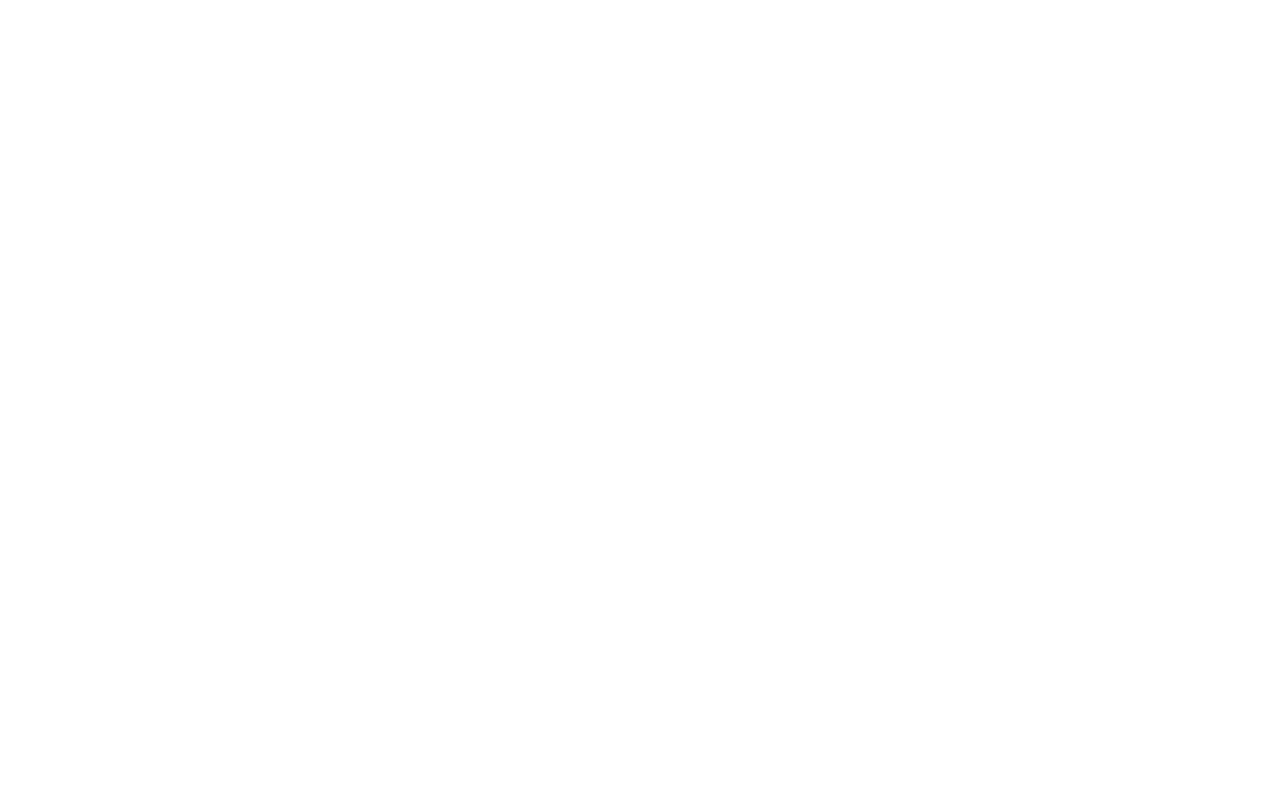
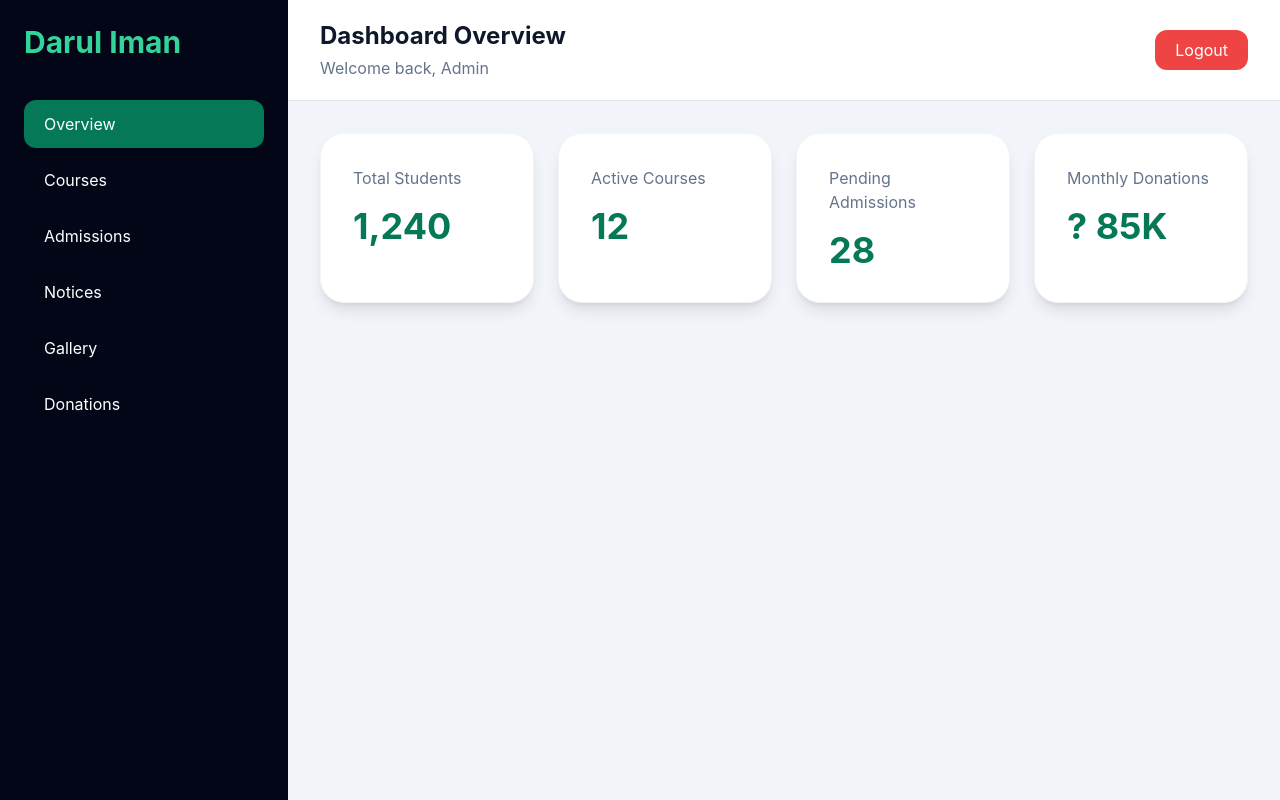
Before and after one commit to Samiul2024/Madrasha, a React (Vite) app: page /dashboard in a window 1280 px wide. Before the commit this address had no page. Built offline with nearby package versions, Linux system fonts and the light colour scheme.

Commit message:
feat(dashboard): build scalable admin dashboard architecture and authentication ui

```diff
--- a/src/app/router/AppRouter.jsx
+++ b/src/app/router/AppRouter.jsx
@@ -1,6 +1,9 @@
 import { Routes, Route } from "react-router-dom";
 
 import MainLayout from "../../layouts/MainLayout";
+import DashboardLayout from "../../layouts/DashboardLayout";
+
+import ProtectedRoute from "../../routes/ProtectedRoute";
 
 import HomePage from "../../pages/public/HomePage";
 import AboutPage from "../../pages/public/AboutPage";
@@ -10,6 +13,10 @@
 import GalleryPage from "../../pages/public/GalleryPage";
 import DonationPage from "../../pages/public/DonationPage";
 import ContactPage from "../../pages/public/ContactPage";
+
+import LoginPage from "../../features/auth/pages/LoginPage";
+
+import DashboardHome from "../../pages/dashboard/DashboardHome";
 
 const AppRouter = () => {
   return (
@@ -31,6 +38,22 @@
 
         <Route path="contact" element={<ContactPage />} />
       </Route>
+
+      <Route path="/login" element={<LoginPage />} />
+
+      <Route
+        path="/dashboard"
+        element={
+          <ProtectedRoute>
+            <DashboardLayout />
+          </ProtectedRoute>
+        }
+      >
+        <Route
+          index
+          element={<DashboardHome />}
+        />
+      </Route>
     </Routes>
   );
 };
--- /dev/null
+++ b/src/components/dashboard/DashboardCard.jsx
@@ -0,0 +1,18 @@
+const DashboardCard = ({
+  title,
+  value,
+}) => {
+  return (
+    <div className="bg-white rounded-3xl shadow-lg p-8 border border-slate-100">
+      <p className="text-slate-500">
+        {title}
+      </p>
+
+      <h2 className="text-4xl font-bold mt-4 text-emerald-700">
+        {value}
+      </h2>
+    </div>
+  );
+};
+
+export default DashboardCard;
--- /dev/null
+++ b/src/components/dashboard/DashboardSidebar.jsx
@@ -0,0 +1,61 @@
+import { NavLink } from "react-router-dom";
+
+const dashboardLinks = [
+  {
+    name: "Overview",
+    path: "/dashboard",
+  },
+
+  {
+    name: "Courses",
+    path: "/dashboard/courses",
+  },
+
+  {
+    name: "Admissions",
+    path: "/dashboard/admissions",
+  },
+
+  {
+    name: "Notices",
+    path: "/dashboard/notices",
+  },
+
+  {
+    name: "Gallery",
+    path: "/dashboard/gallery",
+  },
+
+  {
+    name: "Donations",
+    path: "/dashboard/donations",
+  },
+];
+
+const DashboardSidebar = () => {
+  return (
+    <aside className="w-72 bg-slate-950 text-white min-h-screen p-6 hidden lg:block">
+      <h2 className="text-3xl font-bold text-emerald-400">
+        Darul Iman
+      </h2>
+
+      <nav className="mt-10 space-y-2">
+        {dashboardLinks.map((link) => (
+          <NavLink
+            key={link.path}
+            to={link.path}
+            className={({ isActive }) =>
+              isActive
+                ? "block bg-emerald-700 px-5 py-3 rounded-xl"
+                : "block hover:bg-slate-800 px-5 py-3 rounded-xl transition"
+            }
+          >
+            {link.name}
+          </NavLink>
+        ))}
+      </nav>
+    </aside>
+  );
+};
+
+export default DashboardSidebar;
--- /dev/null
+++ b/src/components/dashboard/DashboardTopbar.jsx
@@ -0,0 +1,21 @@
+const DashboardTopbar = () => {
+  return (
+    <div className="bg-white border-b border-slate-200 px-8 py-5 flex items-center justify-between">
+      <div>
+        <h1 className="text-2xl font-bold">
+          Dashboard Overview
+        </h1>
+
+        <p className="text-slate-500 mt-1">
+          Welcome back, Admin
+        </p>
+      </div>
+
+      <button className="bg-red-500 hover:bg-red-600 text-white px-5 py-2 rounded-xl">
+        Logout
+      </button>
+    </div>
+  );
+};
+
+export default DashboardTopbar;
--- /dev/null
+++ b/src/components/forms/FormInput.jsx
@@ -0,0 +1,31 @@
+const FormInput = ({
+  label,
+  type = "text",
+  placeholder,
+  register,
+  name,
+  error,
+}) => {
+  return (
+    <div>
+      <label className="block mb-2 font-medium text-slate-700">
+        {label}
+      </label>
+
+      <input
+        type={type}
+        placeholder={placeholder}
+        {...register(name)}
+        className="w-full px-4 py-3 rounded-xl border border-slate-200 focus:outline-none focus:ring-2 focus:ring-emerald-600"
+      />
+
+      {error && (
+        <p className="text-red-500 text-sm mt-2">
+          {error.message}
+        </p>
+      )}
+    </div>
+  );
+};
+
+export default FormInput;
--- /dev/null
+++ b/src/features/auth/pages/LoginPage.jsx
@@ -0,0 +1,68 @@
+import { useForm } from "react-hook-form";
+import { zodResolver } from "@hookform/resolvers/zod";
+
+import FormInput from "../../../components/forms/FormInput";
+
+import { loginSchema } from "../../../validations/authValidation";
+
+const LoginPage = () => {
+  const {
+    register,
+    handleSubmit,
+    formState: { errors },
+  } = useForm({
+    resolver: zodResolver(loginSchema),
+  });
+
+  const onSubmit = (data) => {
+    console.log(data);
+  };
+
+  return (
+    <section className="min-h-screen flex items-center justify-center bg-slate-100 px-4">
+      <div className="w-full max-w-md bg-white rounded-3xl shadow-2xl p-8">
+        <div className="text-center">
+          <h1 className="text-3xl font-bold text-emerald-700">
+            Darul Iman
+          </h1>
+
+          <p className="mt-2 text-slate-500">
+            Admin Dashboard Login
+          </p>
+        </div>
+
+        <form
+          onSubmit={handleSubmit(onSubmit)}
+          className="mt-8 space-y-5"
+        >
+          <FormInput
+            label="Email Address"
+            type="email"
+            name="email"
+            placeholder="admin@example.com"
+            register={register}
+            error={errors.email}
+          />
+
+          <FormInput
+            label="Password"
+            type="password"
+            name="password"
+            placeholder="Enter password"
+            register={register}
+            error={errors.password}
+          />
+
+          <button
+            type="submit"
+            className="w-full bg-emerald-700 hover:bg-emerald-800 text-white py-3 rounded-xl font-semibold transition"
+          >
+            Login
+          </button>
+        </form>
+      </div>
+    </section>
+  );
+};
+
+export default LoginPage;
--- a/src/layouts/DashboardLayout.jsx
+++ b/src/layouts/DashboardLayout.jsx
@@ -0,0 +1,22 @@
+import { Outlet } from "react-router-dom";
+
+import DashboardSidebar from "../components/dashboard/DashboardSidebar";
+import DashboardTopbar from "../components/dashboard/DashboardTopbar";
+
+const DashboardLayout = () => {
+  return (
+    <div className="flex bg-slate-100 min-h-screen">
+      <DashboardSidebar />
+
+      <div className="flex-1">
+        <DashboardTopbar />
+
+        <main className="p-8">
+          <Outlet />
+        </main>
+      </div>
+    </div>
+  );
+};
+
+export default DashboardLayout;
--- a/src/pages/dashboard/DashboardHome.jsx
+++ b/src/pages/dashboard/DashboardHome.jsx
@@ -0,0 +1,31 @@
+import DashboardCard from "../../components/dashboard/DashboardCard";
+
+const DashboardHome = () => {
+  return (
+    <div>
+      <div className="grid md:grid-cols-2 xl:grid-cols-4 gap-6">
+        <DashboardCard
+          title="Total Students"
+          value="1,240"
+        />
+
+        <DashboardCard
+          title="Active Courses"
+          value="12"
+        />
+
+        <DashboardCard
+          title="Pending Admissions"
+          value="28"
+        />
+
+        <DashboardCard
+          title="Monthly Donations"
+          value="? 85K"
+        />
+      </div>
+    </div>
+  );
+};
+
+export default DashboardHome;
--- /dev/null
+++ b/src/routes/ProtectedRoute.jsx
@@ -0,0 +1,13 @@
+import { Navigate } from "react-router-dom";
+
+const ProtectedRoute = ({ children }) => {
+  const isAuthenticated = true;
+
+  if (!isAuthenticated) {
+    return <Navigate to="/login" />;
+  }
+
+  return children;
+};
+
+export default ProtectedRoute;
--- /dev/null
+++ b/src/validations/authValidation.js
@@ -0,0 +1,12 @@
+import { z } from "zod";
+
+export const loginSchema = z.object({
+  email: z
+    .string()
+    .min(1, "Email is required")
+    .email("Invalid email address"),
+
+  password: z
+    .string()
+    .min(6, "Password must be at least 6 characters"),
+});
```
